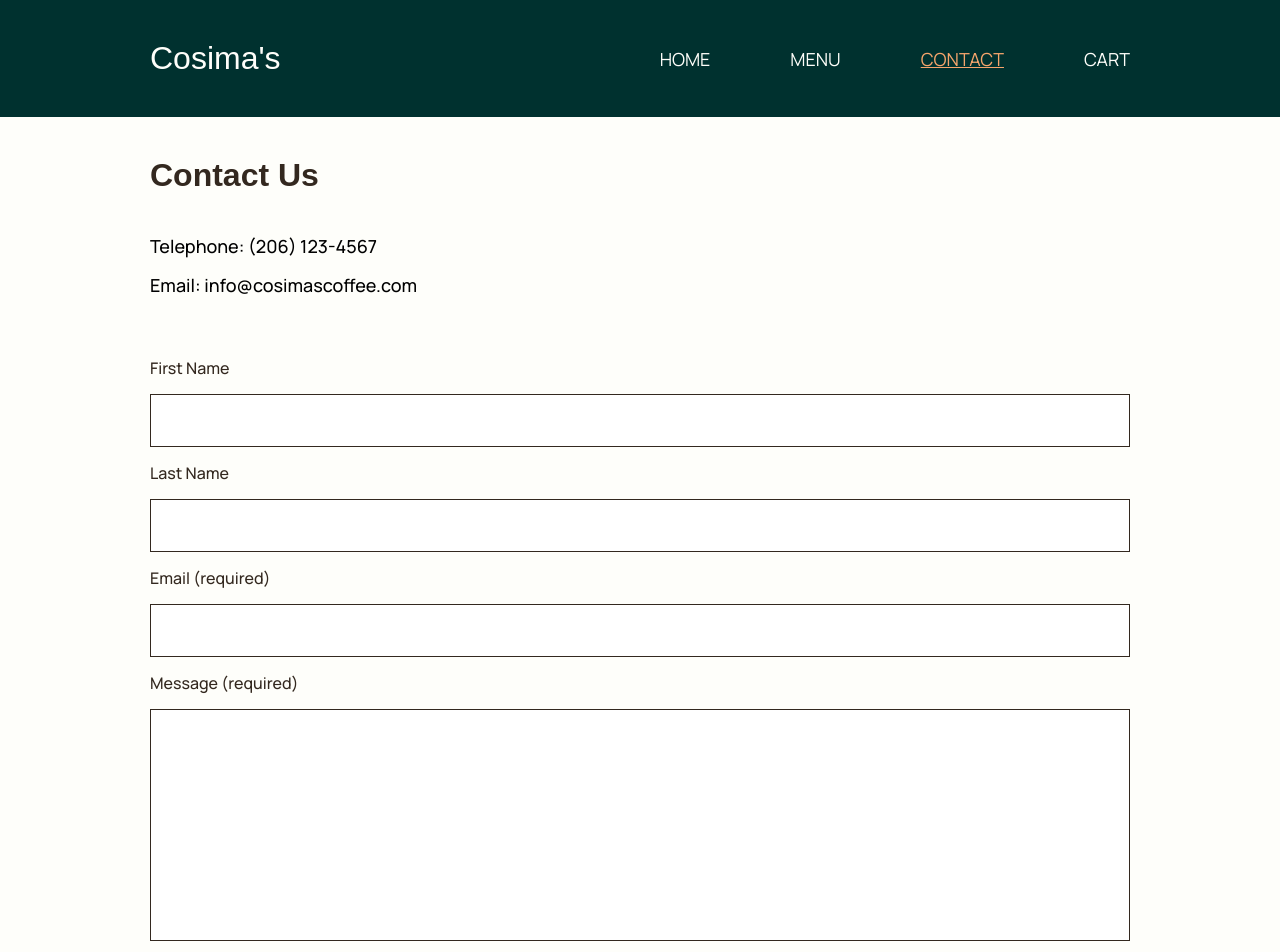
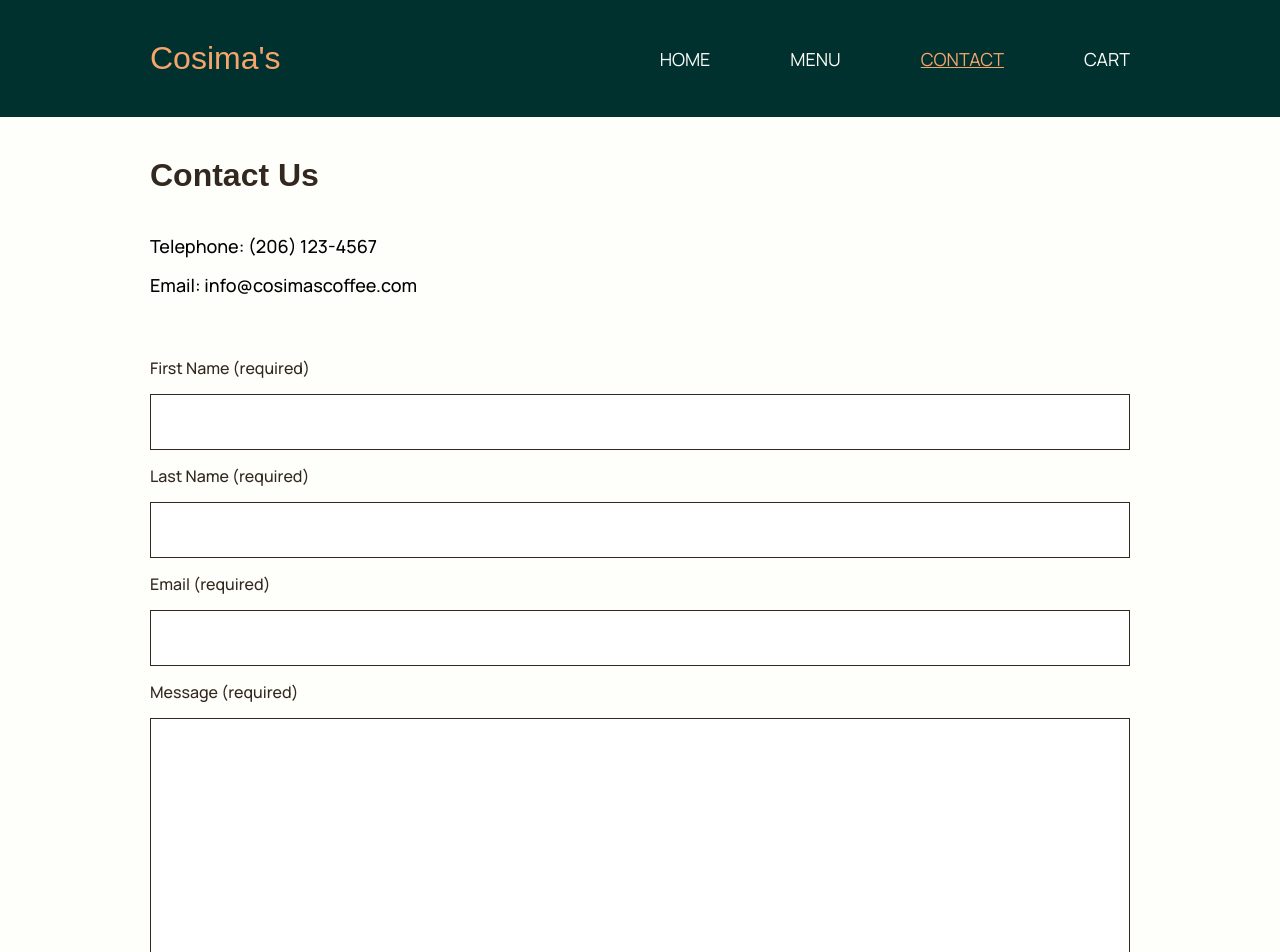
Before and after one commit to alexismgjackson-github/cosimas, a React (Vite) app: page /contact in a window 1280 px wide. Shown: the top 952 px of the page. Built offline with nearby package versions, Linux system fonts and the light colour scheme; a web font is replaced by a local one.

Commit message:
multiple changes

```diff
--- a/components/Footer.css
+++ b/components/Footer.css
@@ -49,6 +49,18 @@ h2,
   max-width: 35rem;
 }
 
+.newsletter-message {
+  font-size: 1.4rem;
+}
+
+.success {
+  color: lightgreen;
+}
+
+.error {
+  color: red;
+}
+
 .newsletter-btn {
   background-color: var(--color-medium);
   border-radius: 2.5rem;
--- a/components/Footer.jsx
+++ b/components/Footer.jsx
@@ -1,6 +1,43 @@
 import "./Footer.css";
 
+import { useState } from "react";
+
 export default function Footer() {
+  const [formData, setFormData] = useState({
+    email: "",
+  });
+  const [error, setError] = useState("");
+  const [isValid, setIsValid] = useState(null);
+
+  function handleChange(event) {
+    const { name, value } = event.target;
+    setFormData((prevFormData) => ({
+      ...prevFormData,
+      [name]: value,
+    }));
+  }
+
+  function emailIsValid(email) {
+    return /^[^\s@]+@[^\s@]+\.[^\s@]+$/.test(email);
+  }
+
+  function handleSubmit(event) {
+    event.preventDefault();
+
+    if (formData.email.length > 0 && emailIsValid(formData.email)) {
+      console.log("Email is valid");
+      setError("Thank you for subscribing!");
+      setIsValid(true);
+      formData.email = "";
+    } else {
+      console.log("Email is invalid");
+      setError("Valid email is required");
+      setIsValid(false);
+    }
+  }
+
+  console.log(formData);
+
   return (
     <footer>
       <div className="footer-links-and-form">
@@ -52,11 +89,23 @@ export default function Footer() {
             <p className="newsletter-text">
               Be the first to know about all things Cosima's
             </p>
-            <form className="newsletter-form">
+            <form className="newsletter-form" onSubmit={handleSubmit}>
+              {error && (
+                <span
+                  className={`newsletter-message ${
+                    isValid == true ? "success" : "error"
+                  }`}
+                >
+                  {error}
+                </span>
+              )}
               <input
                 className="newsletter-input"
                 type={"email"}
                 placeholder="Your email"
+                name="email"
+                onChange={handleChange}
+                value={formData.email}
               />
               <button className="newsletter-btn">Sign Up</button>
             </form>
--- a/components/Header.css
+++ b/components/Header.css
@@ -7,7 +7,7 @@ header {
 }
 
 .logo {
-  color: var(--color-light);
+  color: var(--color-medium);
   font-family: var(--font-secondary);
   font-size: 2.4rem;
 }
--- a/pages/Cart.css
+++ b/pages/Cart.css
@@ -1,3 +1,9 @@
+.cart-container {
+  display: grid;
+  gap: 2rem;
+  padding: 4rem 2rem;
+}
+
 /* Extra small devices (phones, 600px and down) */
 @media only screen and (max-width: 600px) {
 }
@@ -12,6 +18,9 @@
 
 /* Large devices (laptops/desktops, 992px and up) */
 @media only screen and (min-width: 992px) {
+  .cart-container {
+    padding: 4rem 15rem;
+  }
 }
 
 /* Extra large devices (large laptops and desktops, 1200px and up) */
--- a/pages/Contact.jsx
+++ b/pages/Contact.jsx
@@ -1,6 +1,30 @@
 import "./Contact.css";
 
+import { useState } from "react";
+
 export default function Contact() {
+  const [formData, setFormData] = useState({
+    firstName: "",
+    lastName: "",
+    email: "",
+    message: "",
+  });
+
+  // console.log(formData);
+
+  function handleChange(event) {
+    setFormData((prevFormData) => {
+      return {
+        ...prevFormData,
+        [event.target.name]: event.target.value,
+      };
+    });
+  }
+
+  function handleSubmit(event) {
+    event.preventDefault();
+  }
+
   return (
     <>
       <div className="contact-container">
@@ -13,15 +37,44 @@ export default function Contact() {
             </ul>
           </div>
           <div className="contact-form-container">
-            <form className="contact-form">
-              <label htmlFor="">First Name</label>
-              <input type="text" />
-              <label htmlFor="">Last Name</label>
-              <input type="text" />
+            <form className="contact-form" onSubmit={handleSubmit}>
+              <label htmlFor="">First Name (required)</label>
+              <input
+                type="text"
+                onChange={handleChange}
+                name="firstName"
+                value={formData.firstName}
+                className="contact-form-input"
+                required
+              />
+              <label htmlFor="">Last Name (required)</label>
+              <input
+                type="text"
+                onChange={handleChange}
+                name="lastName"
+                value={formData.lastName}
+                className="contact-form-input"
+                required
+              />
               <label htmlFor="">Email (required)</label>
-              <input type="text" />
+              <input
+                type="text"
+                onChange={handleChange}
+                name="email"
+                value={formData.email}
+                className="contact-form-input"
+                required
+              />
               <label htmlFor="">Message (required)</label>
-              <textarea name="" id="" cols="30" rows="10"></textarea>
+              <textarea
+                id="contact-form-textarea"
+                cols="30"
+                rows="10"
+                onChange={handleChange}
+                name="message"
+                value={formData.message}
+                required
+              />
               <button className="contact-btn">Send</button>
             </form>
           </div>
--- a/pages/Menu.css
+++ b/pages/Menu.css
@@ -1,3 +1,9 @@
+.menu-container {
+  display: grid;
+  gap: 2rem;
+  padding: 4rem 2rem;
+}
+
 /* Extra small devices (phones, 600px and down) */
 @media only screen and (max-width: 600px) {
 }
@@ -12,6 +18,9 @@
 
 /* Large devices (laptops/desktops, 992px and up) */
 @media only screen and (min-width: 992px) {
+  .menu-container {
+    padding: 4rem 15rem;
+  }
 }
 
 /* Extra large devices (large laptops and desktops, 1200px and up) */
--- a/pages/Menu.jsx
+++ b/pages/Menu.jsx
@@ -3,7 +3,9 @@ import "./Menu.css";
 export default function Menu() {
   return (
     <>
-      <p>Menu Page</p>
+      <div className="menu-container">
+        <h1>Menu</h1>
+      </div>
     </>
   );
 }
--- a/src/index.css
+++ b/src/index.css
@@ -57,6 +57,11 @@ label {
   font-size: 1.8rem;
 }
 
+input,
+textarea {
+  font-family: var(--font-primary);
+}
+
 p {
   font-weight: 500;
   line-height: 2.8rem;
```
Also changed, not shown: pages/Checkout.css (+9 -0 lines).
